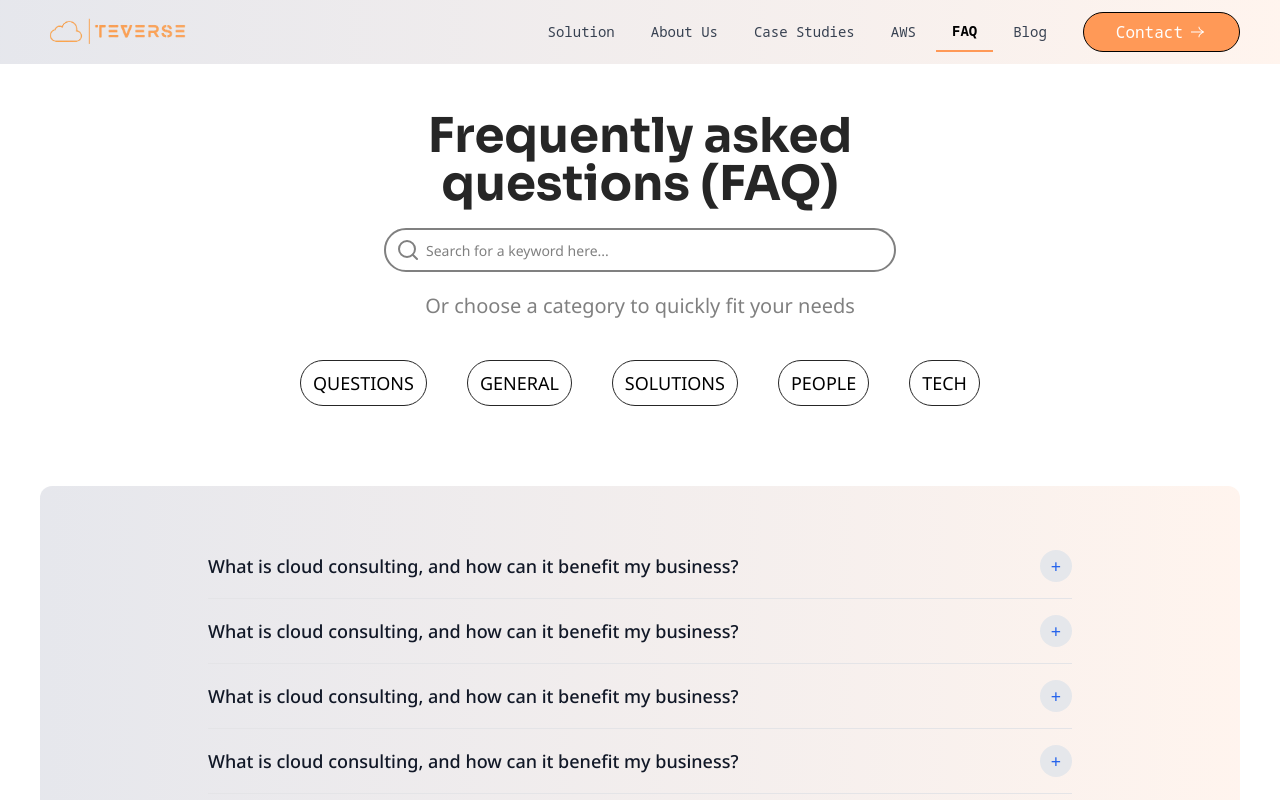
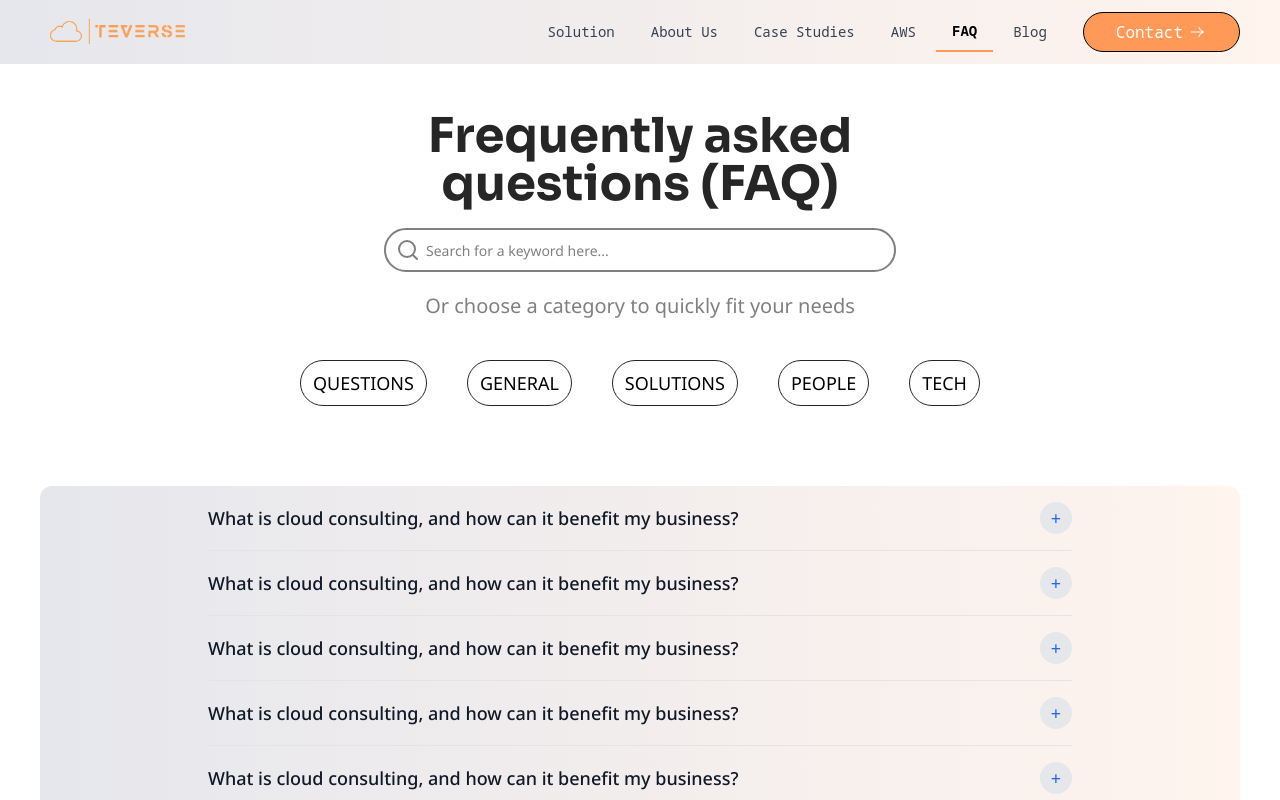
Before and after one commit to Lukman10a/web-agency, a Next.js app: page /faq in a window 1280 px wide. Shown: the top 800 px of the page. Built offline with nearby package versions, Linux system fonts and the light colour scheme.

Commit message:
reduced sapce before partnership section

```diff
--- a/src/components/shared/faq-section.tsx
+++ b/src/components/shared/faq-section.tsx
@@ -30,7 +30,7 @@ const FAQSection: React.FC<FAQSectionProps> = ({
   };
 
   return (
-    <section className={`${bgColor} w-full py-16`}>
+    <section className={`${bgColor} w-full pt-4`}>
       <div className="mx-auto max-w-4xl px-4 lg:px-8 sm:px-4">
         <div className="space-y-4">
           {faqData.map((faq, index) => (
```
